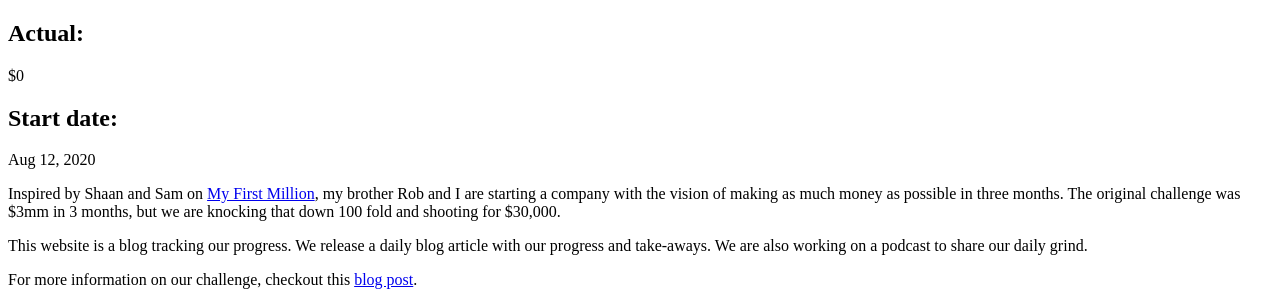
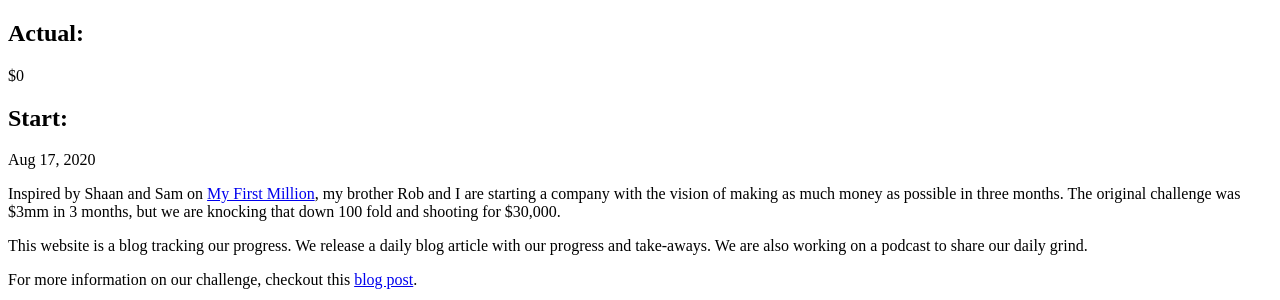
Before and after one commit to maxmetcalf12/weekly_billionaires, a Jekyll site: the page built from index.html, in a window 1280 px wide. Shown: the part 173-473 px from the top of the page. Built offline with Jekyll 4.4.1, drawn with Linux system fonts in a browser that asks for light colours.

Commit message:
style: updated date to be even shorter

```diff
--- a/index.html
+++ b/index.html
@@ -17,8 +17,8 @@ image: assets/maxmoji_thumbsup.png
       <p>$0</p>
     </div>
     <div class="flex space-x-1 text-lg md:text-2xl">
-      <h2 class="font-semibold">Start date:</h2>
-      <p>Aug 12, 2020</p>
+      <h2 class="font-semibold">Start:</h2>
+      <p>Aug 17, 2020</p>
     </div>
     <div class="space-y-2 mt-2">
       <p class="text-sm md:text-base">Inspired by Shaan and Sam on <a class="underline text-blue-900" href="https://thehustle.co/my-first-million-podcast/">My First Million</a>,
```
